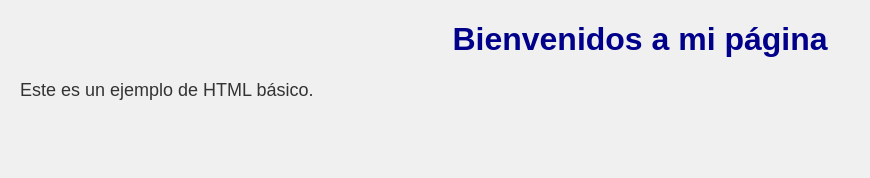
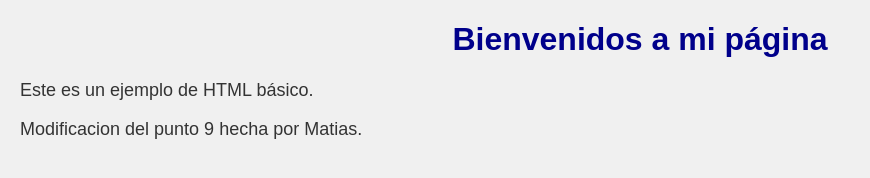
Before and after one commit to matiasbragio/guzman.matias, a plain HTML site: page index.html in a window 1280 px wide. Shown: the whole page, without its empty margins (0-870 px from the left). Drawn offline with Linux system fonts and the light colour scheme.

Commit message:
modificacion punto 9 matias index html

```diff
--- a/index.html
+++ b/index.html
@@ -8,5 +8,6 @@
 <body>
     <h1>Bienvenidos a mi página</h1>
     <p>Este es un ejemplo de HTML básico.</p>
+    <p>Modificacion del punto 9 hecha por Matias.</p>
 </body>
 </html>
```
